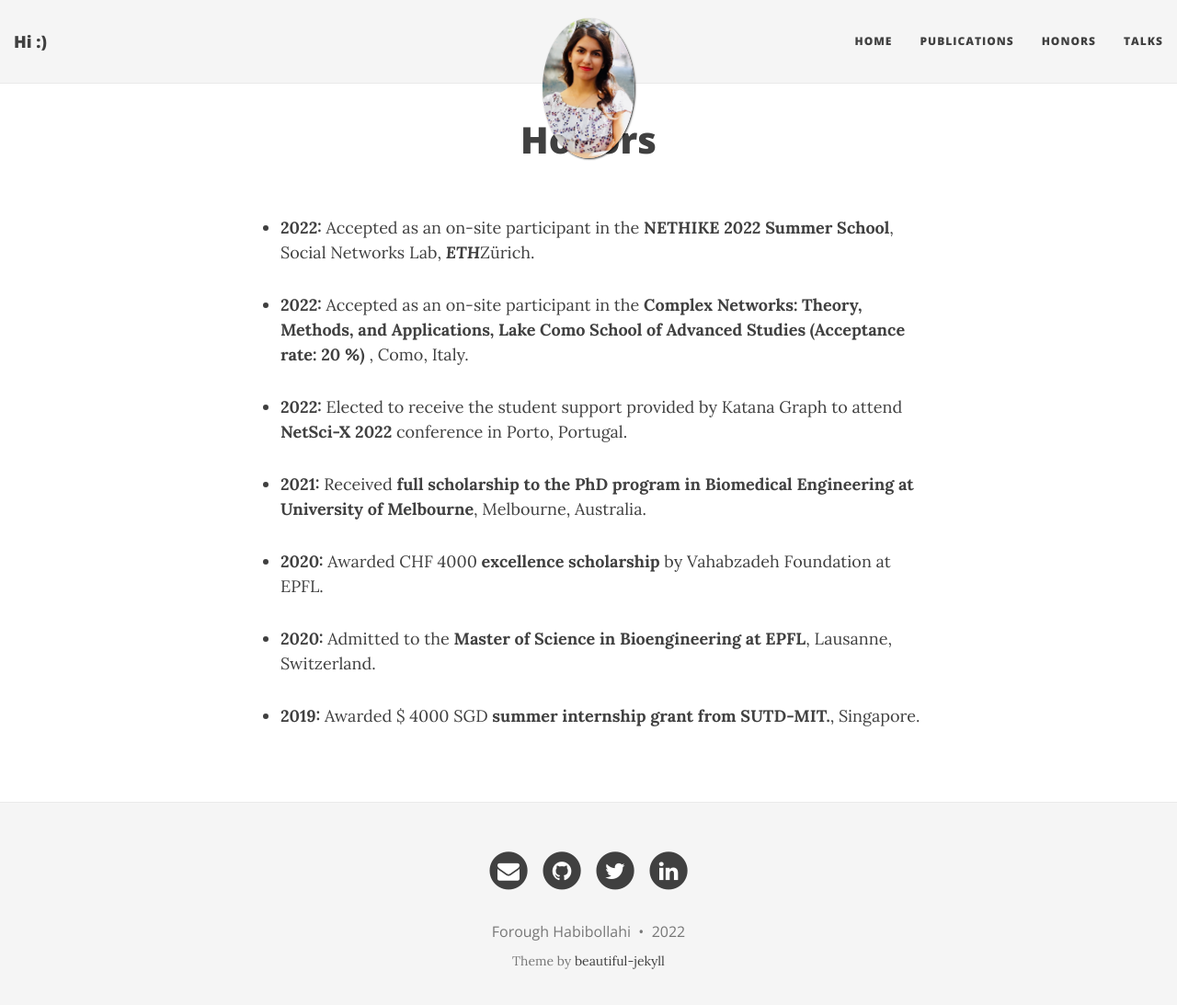
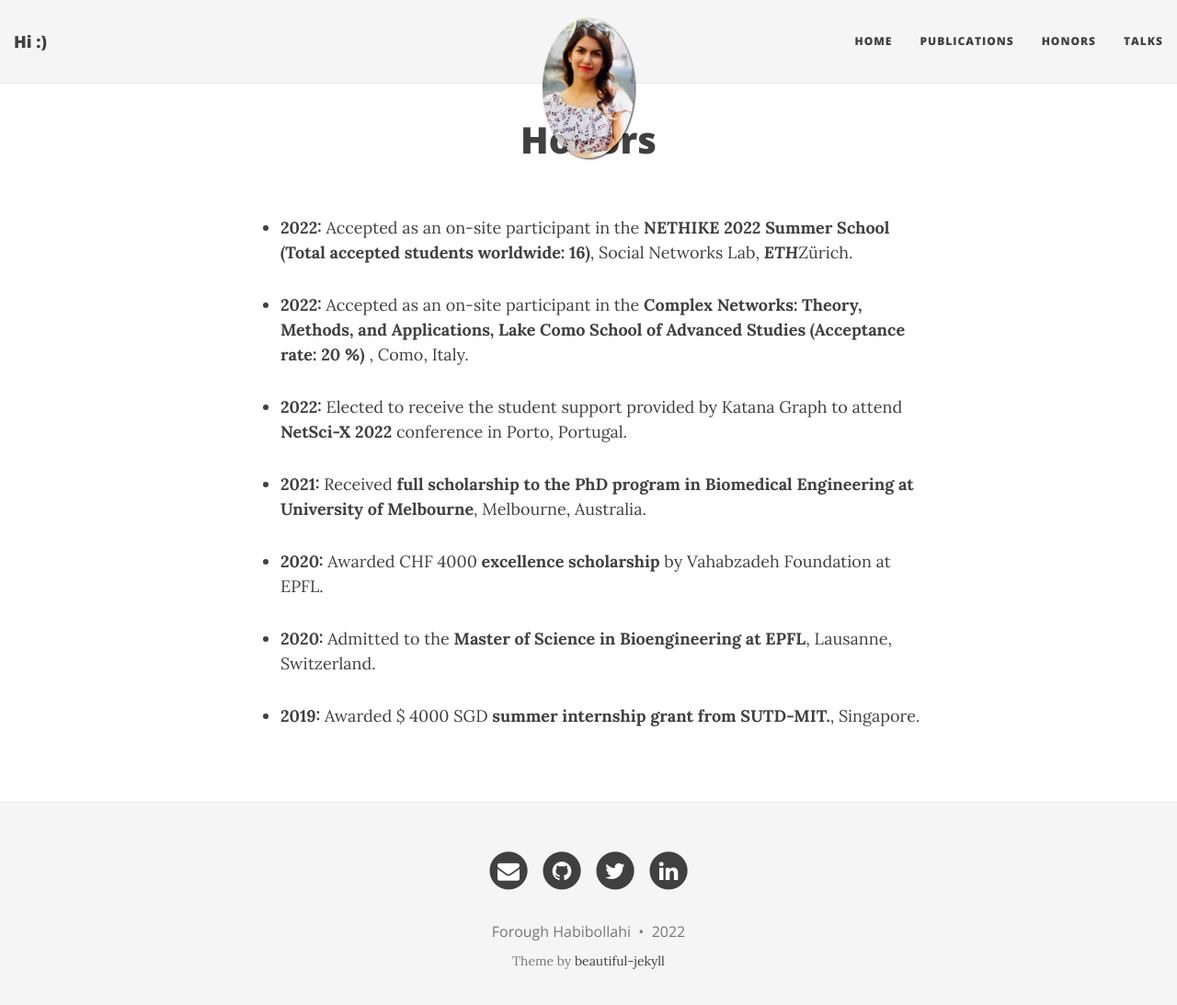
Before and after one commit to ForoughHa/ForoughHa.github.io, a Jekyll site: the page built from honors.md, in a window 1280 px wide and 1106 px high. Shown: the top 1093 px of the window at 92% size. Built offline with Jekyll 4.4.1, drawn with Linux system fonts in a browser that asks for light colours; nearby versions of some CDN libraries.

Commit message:
Update honors.md

```diff
--- a/honors.md
+++ b/honors.md
@@ -3,7 +3,7 @@
 title: Honors
 ---
 
-- <b>2022:</b> Accepted as an on-site participant in the <b>NETHIKE 2022 Summer School</b>, Social Networks Lab, ***ETH***Zürich.
+- <b>2022:</b> Accepted as an on-site participant in the <b>NETHIKE 2022 Summer School (Total accepted students worldwide: 16)</b>, Social Networks Lab, ***ETH***Zürich.
 
 - <b>2022:</b> Accepted as an on-site participant in the <b>Complex Networks: Theory, Methods, and Applications,
 Lake Como School of Advanced Studies (Acceptance rate: 20 %) </b>, Como, Italy.
```
